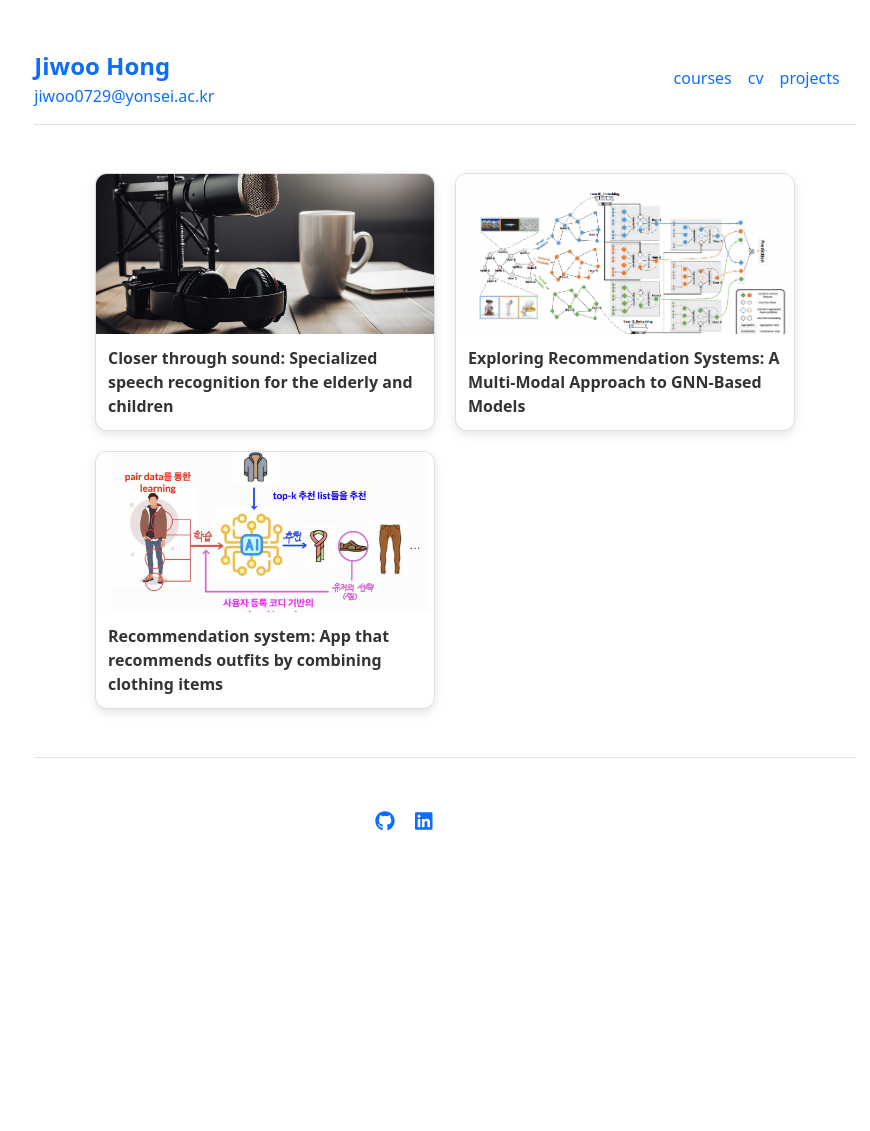
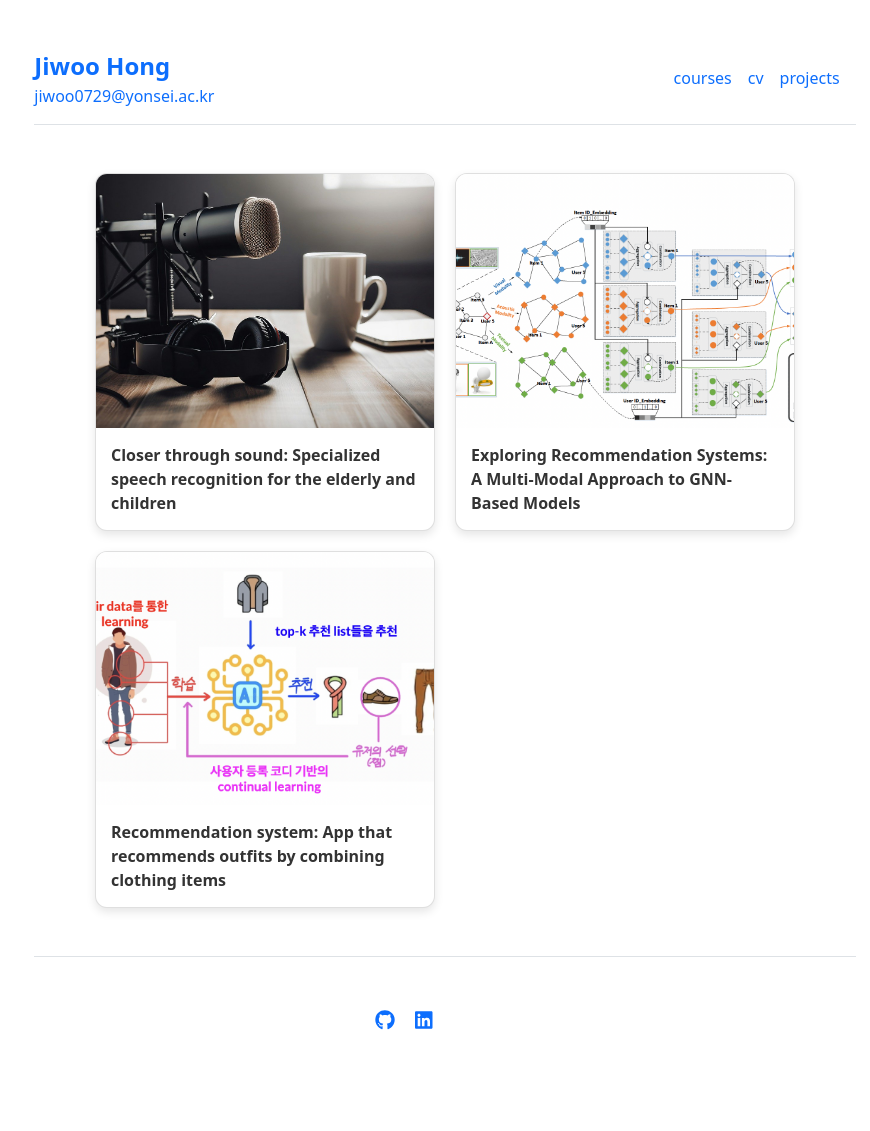
Before and after one commit to JiwooHong01/JiwooHong01.github.io, a Jekyll site: the page built from projects.md, in a window 1280 px wide. Shown: the whole page, without its empty margins (195-1065 px from the left). Built offline with Jekyll 4.4.1, drawn with Linux system fonts in a browser that asks for light colours; before the commit the page ends 932 px from its top, so only the background shows below that.

Commit message:
Update projects.css

```diff
--- a/assets/css/projects.css
+++ b/assets/css/projects.css
@@ -36,11 +36,10 @@
     aspect-ratio: 4 / 3;
     object-fit: cover;
     flex-shrink: 0;
-    max-height: 160px;
   }
 
   .card-text {
-    padding: 12px;
+    padding: 15px;
     font-size: 16px;
     font-weight: bold;
     color: #333;
```
